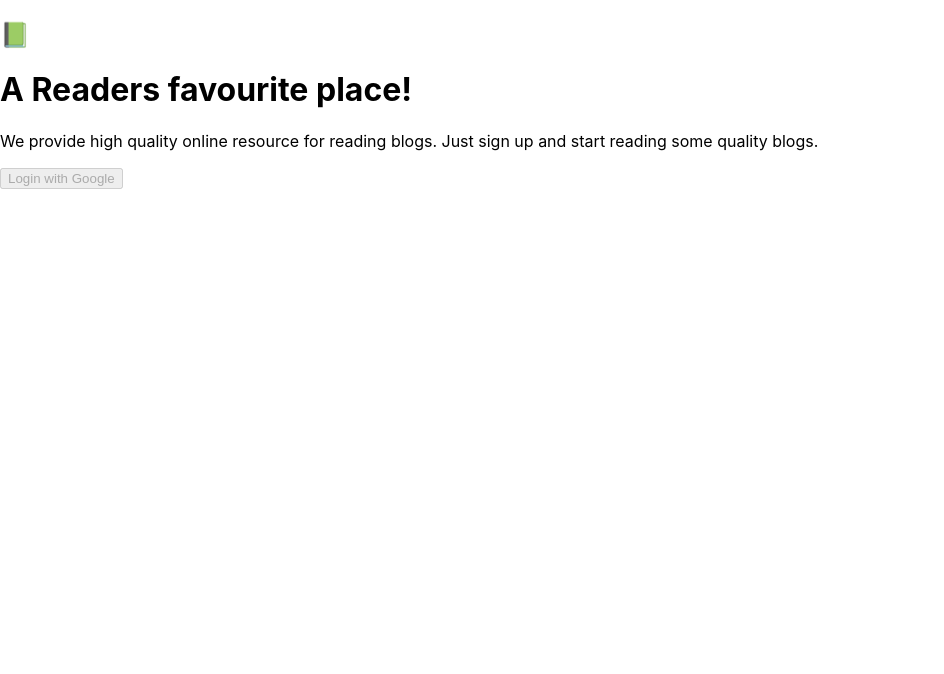
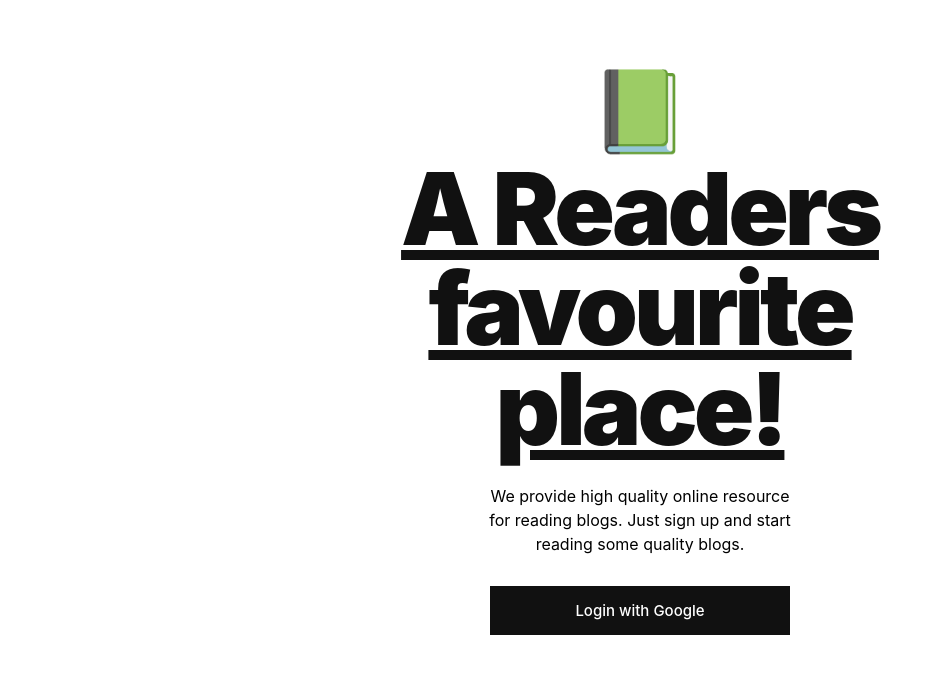
Before and after one commit to MuhammadTalha123/blogmania, a React (Create React App) app: page / in a window 1280 px wide. Shown: the top 674 px of the page, without its empty margins (0-944 px from the left). Built offline with nearby package versions, Linux system fonts and the light colour scheme.

Commit message:
adding style of homepage

```diff
--- a/src/Components/Homepage.js
+++ b/src/Components/Homepage.js
@@ -7,7 +7,7 @@ import {
   setUserData,
 } from "../features/userSlice";
 
-// import "../styling/home.css";
+import "../styling/home.css";
 
 const Homepage = () => {
   const isSignedIn = useSelector(selectSignedIn);
--- /dev/null
+++ b/src/styling/home.css
@@ -0,0 +1,52 @@
+.home__page {
+    height: 87vh;
+    display: flex;
+    align-items: center;
+    justify-content: center;
+    width: 50%;
+    margin: 0 auto;
+    text-align: center;
+  }
+
+  .login__message {
+    display: flex;
+    flex-direction: column;
+  }
+
+  .login__message > h2 {
+    font-size: 80px;
+    margin: 0;
+  }
+
+  .login__message > h1 {
+    font-size: 100px;
+    width: 80%;
+    line-height: 1em;
+    margin: 10px auto;
+    margin-top: 0;
+    font-weight: 900;
+    letter-spacing: -4px;
+    color: rgb(17, 17, 17);
+    text-decoration: underline;
+  }
+
+  .login__message > p {
+    padding: 15px 0;
+    line-height: 1.5em;
+    width: 50%;
+    margin: auto;
+    font-size: 16px;
+  }
+
+  .login__button {
+    width: 300px;
+    margin: 15px auto 0px auto;
+    padding: 15px 0;
+    border: none;
+    background: rgb(17, 17, 17);
+    font-family: "Inter";
+    color: white;
+    font-size: 15px;
+    font-weight: 500;
+    cursor: pointer;
+  }
```
